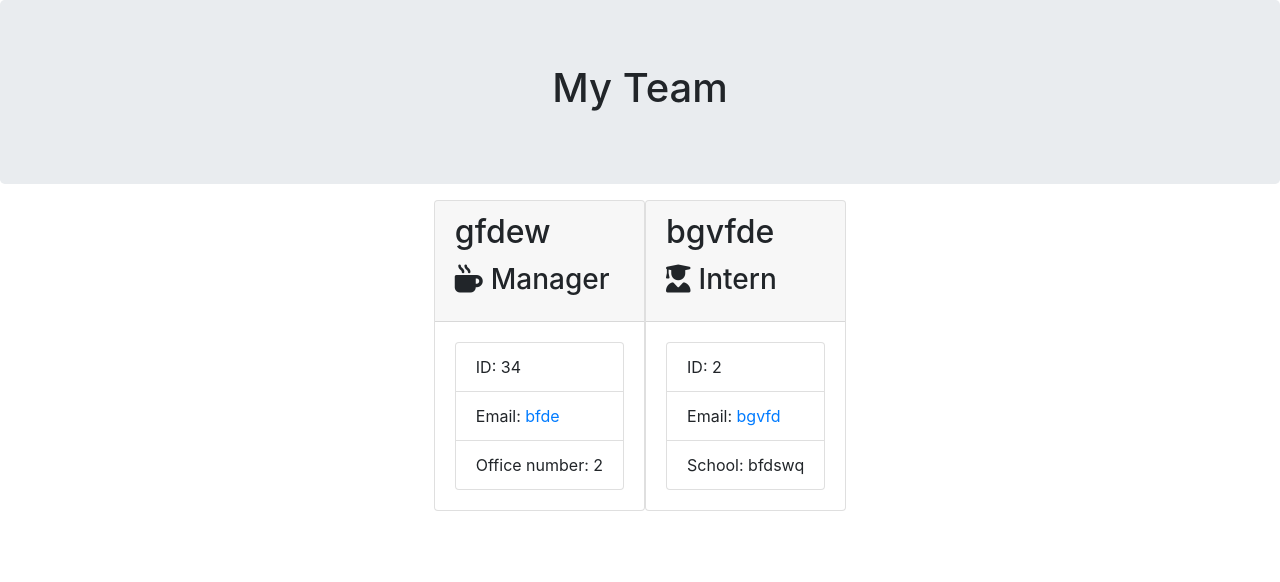
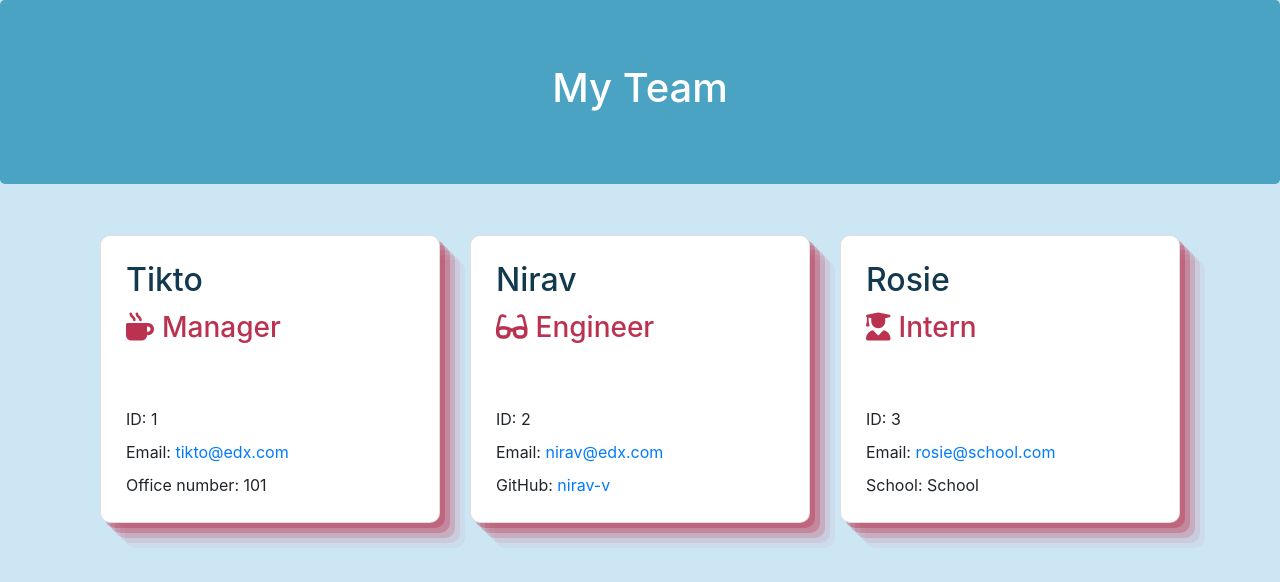
Before and after one commit to rosiegalezia/team-profile-generator, a website: page output/team.html in a window 1280 px wide. Drawn offline with nearby package versions, Linux system fonts and the light colour scheme.

Commit message:
began adding styling

```diff
--- a/assets/style.css
+++ b/assets/style.css
@@ -0,0 +1,61 @@
+
+:root {
+--primary: #175676;
+--secondary: #4BA3C3;
+--background: #CCE6F4;
+--text: #12394d;
+--accent: #BA324F;
+}
+
+.card {
+    background-color: white;
+    border-radius: 10px;
+    /* box-shadow: rgba(100, 100, 111, 0.2) 0px 7px 29px 0px; */
+    box-shadow: rgba(186, 50, 79, 0.4) 5px 5px, rgba(186, 50, 79, 0.3) 10px 10px, rgba(186, 50, 79, 0.2) 15px 15px, rgba(186, 50, 79, 0.1) 20px 20px, rgba(186, 50, 79, 0.05) 25px 25px;
+}
+
+.card-header {
+background-color: white;
+border: none;
+border-radius: 10px !important;
+padding: 25px;
+}
+
+.card-body {
+
+}
+
+.col {
+    padding: 0;
+    margin: 15px;
+}
+
+h1 {
+    color: white;
+}
+
+h2, h4, h5, h6 {
+    color: var(--text)
+}
+
+h3 {
+    color: var(--accent);
+}
+
+.team-heading {
+    background-color: var(--secondary);
+}
+
+.list-group-item {
+    border: none;
+    background-color: white;
+    padding: 5px;
+}
+
+body {
+    background-color: var(--background);
+}
+
+.container {
+    padding-top: 20px;
+}
--- a/src/page-template.js
+++ b/src/page-template.js
@@ -4,7 +4,7 @@ const generateTeam = team => {
     // creates the manager html
     const generateManager = manager => {
         return `
-        <div class="card employee-card">
+        <div class="card employee-card col">
         <div class="card-header">
             <h2 class="card-title">${manager.getName()}</h2>
             <h3 class="card-title"><i class="fas fa-mug-hot mr-2"></i>${manager.getRole()}</h3>
@@ -23,7 +23,7 @@ const generateTeam = team => {
     // creates the html for engineers
     const generateEngineer = engineer => {
         return `
-        <div class="card employee-card">
+        <div class="card employee-card col">
     <div class="card-header">
         <h2 class="card-title">${engineer.getName()}</h2>
         <h3 class="card-title"><i class="fas fa-glasses mr-2"></i>${engineer.getRole()}</h3>
@@ -42,7 +42,7 @@ const generateTeam = team => {
     // creates the html for interns
     const generateIntern = intern => {
         return `
-        <div class="card employee-card">
+        <div="col" class="card employee-card col">
     <div class="card-header">
         <h2 class="card-title">${intern.getName()}</h2>
         <h3 class="card-title"><i class="fas fa-user-graduate mr-2"></i>${intern.getRole()}</h3>
```
Also changed, not shown: index.js (+0 -19 lines), output/team.html.
